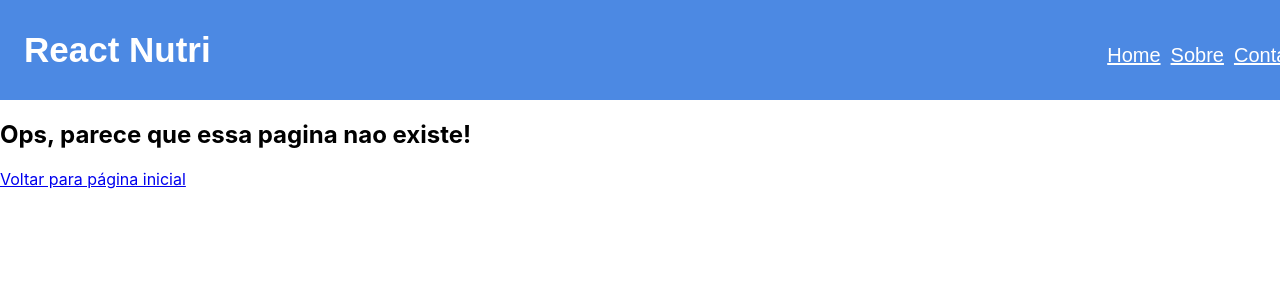
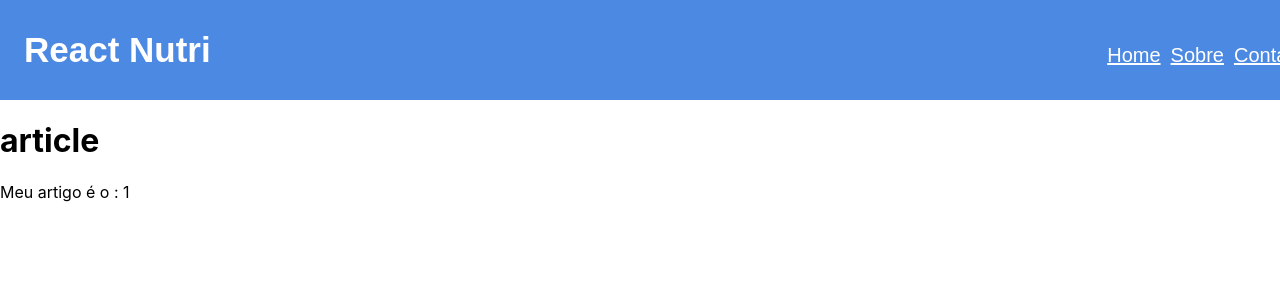
Before and after one commit to SamillyNunes/nutri_app_reactjs, a React (Create React App) app: page /article/1 in a window 1280 px wide. Shown: the top 300 px of the page. Built offline with nearby package versions, Linux system fonts and the light colour scheme.

Commit message:
added specific route with params

```diff
--- /dev/null
+++ b/src/pages/Article/index.js
@@ -0,0 +1,17 @@
+import { useParams } from "react-router-dom";
+
+function Article(){
+    const {id} = useParams();
+
+    return (
+        <div>
+            <h1>article </h1>
+
+            <span>
+                Meu artigo é o : {id}
+            </span>
+        </div>
+    );
+}
+
+export default Article;
--- a/src/routes.js
+++ b/src/routes.js
@@ -4,6 +4,7 @@ import Home from './pages/Home';
 import About from './pages/About';
 import Contact from './pages/Contact';
 import Error from './pages/Error';
+import Article from './pages/Article';
 
 import Header from './components/Header';
 
@@ -17,6 +18,7 @@ function RoutesApp(){
                 <Route path='/' element={ <Home/> } />
                 <Route path='/sobre' element={ <About/> } />
                 <Route path='/contato' element={ <Contact/> } />
+                <Route path='/article/:id' element={ <Article/> } />
 
                 <Route path='*' element={ <Error/> } />
             </Routes>
```
